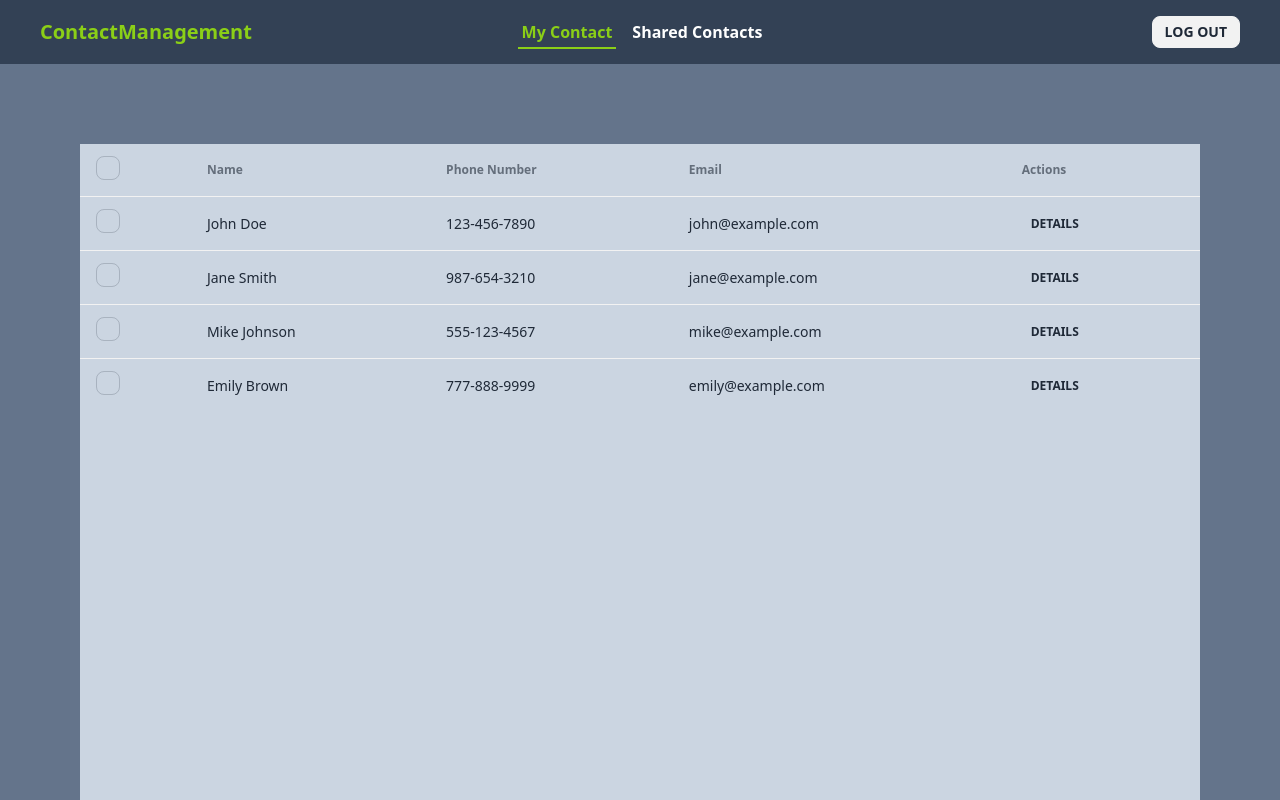
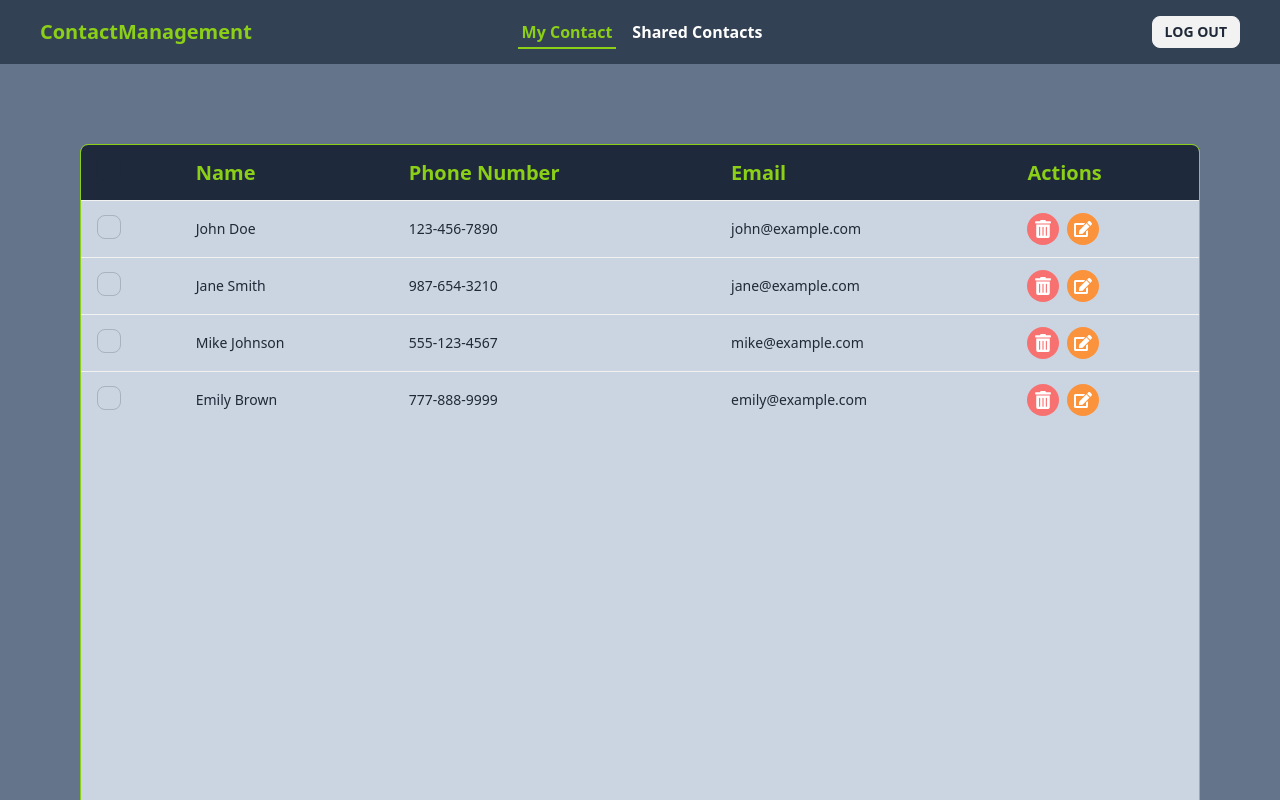
Before and after one commit to ihsajjad/contact-management-client, a React (Vite) app: page / in a window 1280 px wide. Shown: the top 800 px of the page. Built offline with nearby package versions, Linux system fonts and the light colour scheme; no server answers; sample sign-in values are in the browser's storage.

Commit message:
added privet route as primary security

```diff
--- a/src/components/NavBar.jsx
+++ b/src/components/NavBar.jsx
@@ -4,7 +4,7 @@ import { Link, NavLink } from "react-router-dom";
 import { AuthContext } from "../providers/AuthProviders";
 const NavBar = () => {
   const { user, logOut } = useContext(AuthContext);
-  console.log(user);
+
   const items = (
     <>
       <li>
--- a/src/main.jsx
+++ b/src/main.jsx
@@ -8,6 +8,7 @@ import MyContacts from "./pages/myContacts/MyContacts";
 import Register from "./pages/register/Register";
 import AuthProvider from "./providers/AuthProviders";
 import Login from "./pages/login/Login";
+import PrivetRouter from "./routes/PrivetRouter";
 
 const router = createBrowserRouter([
   {
@@ -16,7 +17,11 @@ const router = createBrowserRouter([
     children: [
       {
         path: "/",
-        element: <MyContacts />,
+        element: (
+          <PrivetRouter>
+            <MyContacts />
+          </PrivetRouter>
+        ),
       },
       {
         path: "/register",
@@ -36,7 +41,9 @@ ReactDOM.createRoot(document.getElementById("root")).render(
   <React.StrictMode>
     <AuthProvider>
       <QueryClientProvider client={queryClient}>
-        <RouterProvider router={router} />
+        <div className="max-w-screen-xl	mx-auto">
+          <RouterProvider router={router} />
+        </div>
       </QueryClientProvider>
     </AuthProvider>
   </React.StrictMode>
--- a/src/pages/myContacts/MyContacts.jsx
+++ b/src/pages/myContacts/MyContacts.jsx
@@ -1,14 +1,14 @@
 import useLoadUserData from "../../hooks/useLoadUserData";
-
+import { FaEdit, FaTrashAlt } from "react-icons/fa";
+// https://www.npmjs.com/package/react-phone-number-input
 const MyContacts = () => {
   const { users } = useLoadUserData();
-  console.log(users);
 
   return (
-    <div className="overflow-x-auto md:m-20 bg-slate-300 min-h-screen">
-      <table className="table">
+    <div className="overflow-x-auto md:m-20 bg-slate-300 min-h-screen rounded-lg border border-[var(--main-color)]">
+      <table className="table rounded-lg">
         {/* head */}
-        <thead>
+        <thead className="bg-slate-800 text-[var(--main-color)] font-bold text-xl rounded-lg">
           <tr>
             <th>
               <label>
@@ -32,8 +32,13 @@ const MyContacts = () => {
               <td>{contact.name}</td>
               <td>{contact.phoneNumber}</td>
               <td>{contact.email}</td>
-              <th>
-                <button className="btn btn-ghost btn-xs">details</button>
+              <th className="inline-flex gap-2">
+                <button className="text-white bg-red-400 hover:bg-red-600 h-8 w-8 rounded-full flex items-center justify-center text-lg">
+                  <FaTrashAlt />
+                </button>
+                <button className="text-white bg-orange-400 hover:bg-orange-600 h-8 w-8 rounded-full flex items-center justify-center text-lg">
+                  <FaEdit />
+                </button>
               </th>
             </tr>
           ))}
--- a/src/pages/register/Register.jsx
+++ b/src/pages/register/Register.jsx
@@ -9,7 +9,7 @@ const Register = () => {
   const { createUser, updateUserProfile } = useContext(AuthContext);
   const navigate = useNavigate();
 
-  //   destructuring necessery functions from react hook form
+  //   destructuring necessary functions from react hook form
   const {
     register,
     handleSubmit,
--- a/src/providers/AuthProviders.jsx
+++ b/src/providers/AuthProviders.jsx
@@ -10,7 +10,7 @@ import {
   updateProfile,
 } from "firebase/auth";
 import { app } from "../firebase/firebase.config";
-// import axios from "axios";
+import axios from "axios";
 
 export const AuthContext = createContext(null);
 const auth = getAuth(app);
@@ -56,18 +56,17 @@ const AuthProvider = ({ children }) => {
   useEffect(() => {
     const unsubscribe = onAuthStateChanged(auth, (currentUser) => {
       setUser(currentUser);
+      setLoading(false);
 
-      /* if (currentUser) {
+      if (currentUser) {
         axios
           .post("http://localhost:5000/jwt", { user: currentUser.email })
           .then((data) => {
             localStorage.setItem("access-token", data.data.token);
-            setLoading(false);
-            console.log(data.data.token);
           });
       } else {
         localStorage.removeItem("access-token");
-      } */
+      }
     });
 
     return () => {
--- /dev/null
+++ b/src/routes/PrivetRouter.jsx
@@ -0,0 +1,18 @@
+import { useContext } from "react";
+import { AuthContext } from "../providers/AuthProviders";
+import { Navigate } from "react-router-dom";
+
+const PrivetRouter = ({ children }) => {
+  const { user, loading } = useContext(AuthContext);
+
+  if (loading) {
+    return <h3>Loading...</h3>;
+  }
+
+  if (user) {
+    return children;
+  }
+  return <Navigate to="/login" />;
+};
+
+export default PrivetRouter;
```
